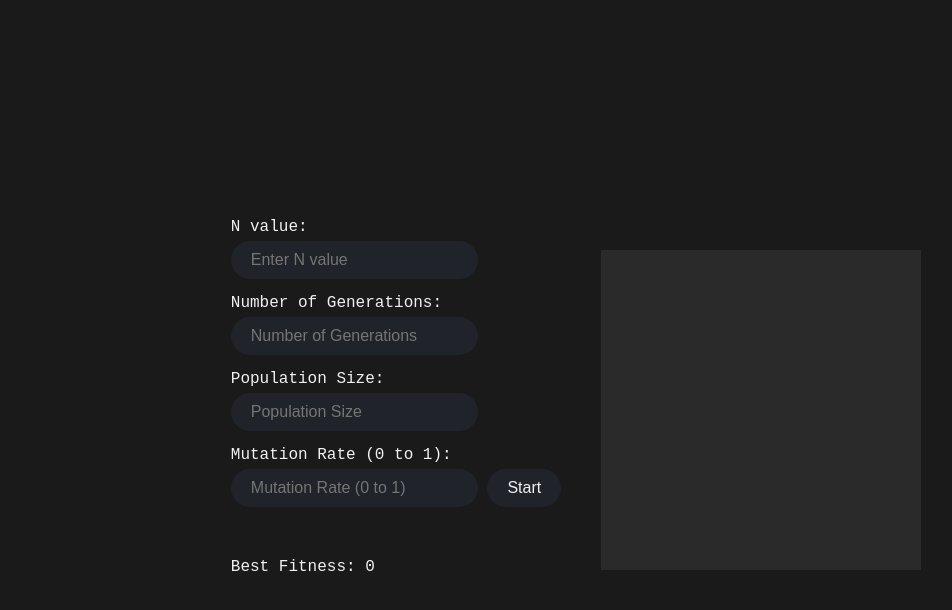
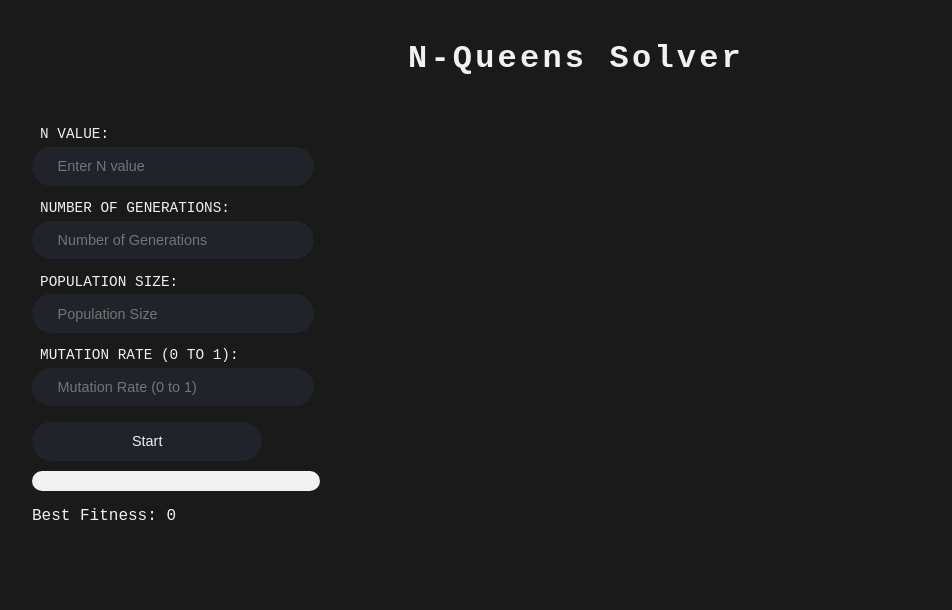
Before and after one commit to emanuelcatao/genetic_algorithm_queens, a plain HTML site: page index.html in a window 1280 px wide. Both pictures are taken after a click on the button "Start". Shown: the whole page, without its empty margins (64-1016 px from the left). Drawn offline with Linux system fonts and the light colour scheme.

Commit message:
modificacao layout

```diff
--- a/index.html
+++ b/index.html
@@ -10,29 +10,65 @@
             background-color: #1a1a1a;
             color: #f1f1f1;
             display: flex;
-            flex-direction: column;
             align-items: center;
             justify-content: center;
             height: 100vh;
             margin: 0;
+            overflow: hidden;
+        }
+
+        #title {
+            font-size: 2em;
+            text-align: center;
+            margin-bottom: 2rem;
+            font-weight: bold;
+            letter-spacing: 0.2rem;
+            position: absolute;
+            top: 5%;
+            left: 50%;
+            transform: translateX(-50%);
+        }
+
+        #container {
+            display: flex;
+            width: 90vw;
+            height: 80vh;
+        }
+
+        #sidebar {
+            width: 25%;
+            padding: 2rem;
         }
 
         label {
             display: block;
-            margin-top: 10px;
+            margin-top: 0.9rem;
+            margin-bottom: 0.3rem;
+            margin-left: 0.5rem;
             color: #f1f1f1;
+            font-weight: lighter;
+            text-transform: uppercase;
+            font-size: 0.9em;
         }
 
         input, button {
-            padding: 10px 20px;
-            margin: 5px 0;
+            width: 80%; /* Ocupa toda a largura disponível */
+            padding: 0.7rem 1.6rem;
             border: none;
             background-color: #20232a;
             color: #f1f1f1;
-            font-size: 16px;
+            font-size: 0.9em;
             cursor: pointer;
             border-radius: 2rem;
-            transition: background-color 0.3s;
+            transition: background-color 0.3s, transform 0.3s;
+        }
+
+        .input-group {
+            margin-bottom: 1rem;
+        }
+
+        button {
+            margin-top: 1rem;
         }
 
         input:focus, button:focus {
@@ -43,14 +79,23 @@
             background-color: #333842;
         }
 
+        #boardWrapper {
+            flex: 1;
+            display: flex;
+            justify-content: center;
+            align-items: center;
+            overflow: hidden;
+            margin-left: 2rem;
+            position: relative;
+        }
+
         #board {
+            max-width: 70vw;
+            max-height: 70vh;
             display: grid;
             gap: 0;
-            margin-top: 20px;
-            width: 320px;
-            height: 320px;
-            background-color: #2a2a2a; /* Tom um pouco mais claro para a divisão da região do tabuleiro */
         }
+
 
         .cell {
             display: flex;
@@ -66,19 +111,48 @@
             background-color: #333842;
         }
 
-        .queen {
+        .queen::before {
+            content: "";
+            display: block;
+            width: 70%;
+            height: 70%;
             background-image: url('queen-icon.png');
-            background-size: 70%;
+            background-size: contain;
             background-repeat: no-repeat;
             background-position: center center;
+            filter: invert(1);
+            position: relative;
         }
 
+        @media (max-width: 768px) {
+            #container {
+                flex-direction: column;
+            }
+
+            #sidebar {
+                width: 100%;
+                padding: 1rem;
+            }
+
+            #boardWrapper {
+                margin-left: 0;
+                width: 100%;
+            }
+
+            #board {
+                max-width: 90vw;
+                max-height: 60vh;
+            }
+        }
     </style>
 </head>
 <body>
-    <div style="display: flex; align-items: center; justify-content: center;">
-        <!-- Menu à esquerda -->
-        <div style="margin-right: 40px;">
+    <div id="container">
+        <div id="title">
+            N-Queens Solver
+        </div>
+
+        <div id="sidebar">
             <label for="nValue">N value:</label>
             <input type="number" id="nValue" placeholder="Enter N value">
 
@@ -94,14 +168,15 @@
             <button onclick="prepareBoard(); startCalculation();">Start</button>
 
             <!-- Progress Bar -->
-            <div id="progressContainer" style="background-color: #1a1a1a; height: 20px; width: 320px; border-radius: 10px; margin-top: 10px;">
+            <div id="progressContainer" style="background-color: #1a1a1a; height: 20px; width: 100%; border-radius: 10px; margin-top: 10px;">
                 <div id="progressBar" style="background-color: #f1f1f1; height: 100%; width: 0%; border-radius: 10px;"></div>
             </div>
             <p id="bestFitness">Best Fitness: 0</p>
         </div>
 
-        <!-- Tabuleiro -->
-        <div id="board"></div>
+        <div id="boardWrapper">
+            <div id="board"></div>
+        </div>
     </div>
     <script src="script.js"></script>
 </body>
--- a/script.js
+++ b/script.js
@@ -87,13 +87,23 @@ async function geneticAlgorithm(n, maxGenerations, populationSize, mutationRate)
 }
 
 
-function drawBoard(board) {
+function prepareBoard() {
+    const n = parseInt(document.getElementById('nValue').value);
     const boardElement = document.getElementById('board');
-    const cellSize = boardElement.offsetWidth / board.length;
-    boardElement.style.gridTemplateColumns = `repeat(${board.length}, ${cellSize}px)`;
+
+    boardElement.style.width = '70vw';  // máximo definido anteriormente
+    boardElement.style.height = '70vh';  // máximo definido anteriormente
+
+    // Calcula o tamanho máximo de uma célula para caber no tamanho máximo do tabuleiro.
+    const cellSize = Math.min(boardElement.clientWidth / n, boardElement.clientHeight / n);
+
+    boardElement.style.gridTemplateRows = `repeat(${n}, ${cellSize}px)`;
+    boardElement.style.gridTemplateColumns = `repeat(${n}, ${cellSize}px)`;
+
+    // Limpa o tabuleiro e cria as novas células.
     boardElement.innerHTML = '';
-    for (let i = 0; i < board.length; i++) {
-        for (let j = 0; j < board.length; j++) {
+    for (let i = 0; i < n; i++) {
+        for (let j = 0; j < n; j++) {
             const cell = document.createElement('div');
             cell.style.width = `${cellSize}px`;
             cell.style.height = `${cellSize}px`;
@@ -103,29 +113,35 @@ function drawBoard(board) {
             } else {
                 cell.classList.add('black');
             }
-            if (board[i] === j) {
-                cell.classList.add('queen');
-            }
             boardElement.appendChild(cell);
         }
     }
 }
 
-function prepareBoard() {
-    const n = parseInt(document.getElementById('nValue').value);
-    drawBoard(new Array(n).fill(-1));
+
+function drawQueens(solution) {
+    const boardElement = document.getElementById('board');
+    const cells = boardElement.querySelectorAll('.cell');
+
+    for (let i = 0; i < solution.length; i++) {
+        const queenPosition = i * solution.length + solution[i];
+        cells[queenPosition].classList.add('queen');
+    }
 }
 
 async function startCalculation() {
     const n = parseInt(document.getElementById('nValue').value);
+    prepareBoard(n); // Primeiro, prepare o tabuleiro
+
     const maxGenerations = parseInt(document.getElementById('numGenerations').value) || 1000; // Valor padrão 1000
     const populationSize = parseInt(document.getElementById('populationSize').value) || 100;  // Valor padrão 100
     const mutationRate = parseFloat(document.getElementById('mutationRate').value) || 0.05;   // Valor padrão 0.05
 
     const result = await geneticAlgorithm(n, maxGenerations, populationSize, mutationRate);
-    drawBoard(result.solution);
+    drawQueens(result.solution); // Depois, coloque as rainhas
     document.getElementById("bestFitness").textContent = "Best Fitness: " + result.fitness;
 }
+
 
 
 function updateProgress(percentage) {
```
